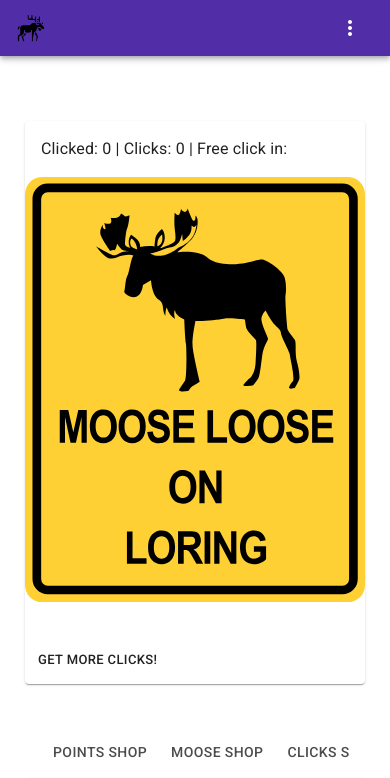
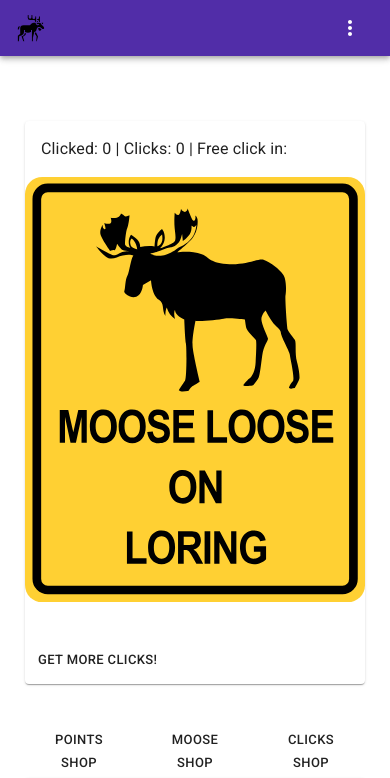
Before and after one commit to ninjavitis/react-mooseclicker, a React (Create React App) app in the folder client/: page / in a window 390 px wide. Shown: the top 778 px of the page. Built offline with nearby package versions, Linux system fonts and the light colour scheme; what devise-axios would draw is missing.

Commit message:
fix for shop tab responsiveness

```diff
--- a/client/src/Components/ShopBox.js
+++ b/client/src/Components/ShopBox.js
@@ -4,11 +4,11 @@ import { withStyles } from '@material-ui/core/styles';
 import GridList from '@material-ui/core/GridList'
 import GridListTile from '@material-ui/core/GridListTile';
 import GridListTileBar from '@material-ui/core/GridListTileBar';
-import Tabs from '@material-ui/core/Tabs'
-import Tab from '@material-ui/core/Tab'
 import ToolBar from '@material-ui/core/ToolBar'
 import Paper from '@material-ui/core/Paper'
 import {ReactComponent as Placeholder} from '../Icons/Moose_loose.svg'
+import Grid from '@material-ui/core/Grid'
+import Button from '@material-ui/core/Button'
 
 const styles = (theme =>(
   {
@@ -87,11 +87,22 @@ export default withStyles(styles)(({classes}) => {
   return(
     <>
         <ToolBar>
-          <Tabs>
-            <Tab label='Points Shop' onClick={(e)=>setShopIndex(0)} id='tab_1'/>
-            <Tab label='Moose Shop' onClick={(e)=>setShopIndex(1)} />
-            <Tab label='Clicks Shop' onClick={(e)=>setShopIndex(2)} />
-          </Tabs>
+          <Grid
+            className={classes.grid}
+            container
+            direction="row"
+            spacing={5}
+          >
+              <Grid item xs={4} lg={4}>
+                <Button onClick={(e)=>setShopIndex(0)} size={'small'}>Points Shop</Button>
+              </Grid>
+              <Grid item xs={4} lg={4}>
+                <Button onClick={(e)=>setShopIndex(1)} size={'small'}>Moose Shop</Button>
+              </Grid>
+              <Grid item xs={4} lg={4}>
+                <Button onClick={(e)=>setShopIndex(1)} size={'small'}>Clicks Shop</Button>
+              </Grid>
+          </Grid>
         </ToolBar>
       <Paper>
         <GridList cellHeight={180} className={classes.gridList}>
```
